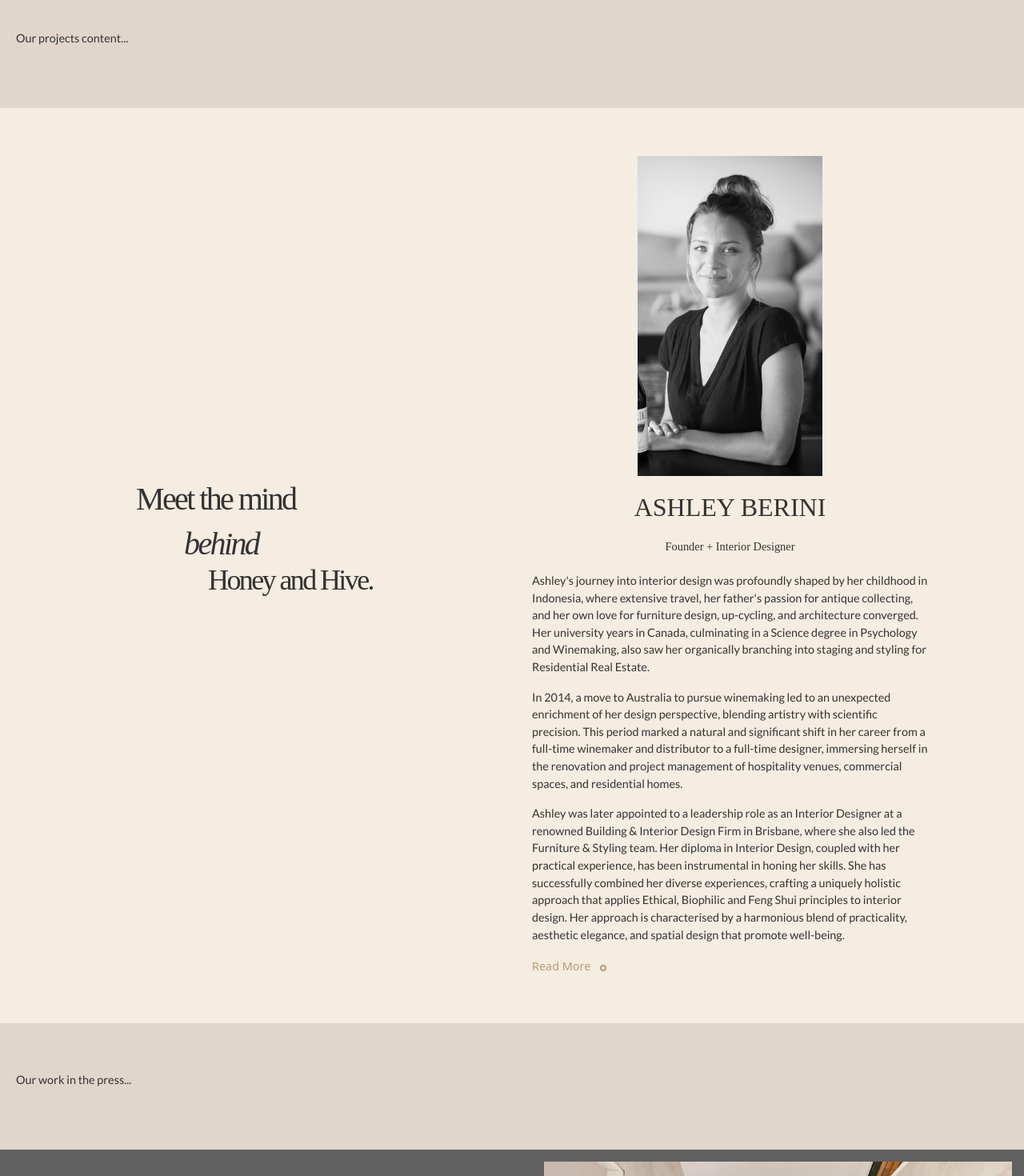
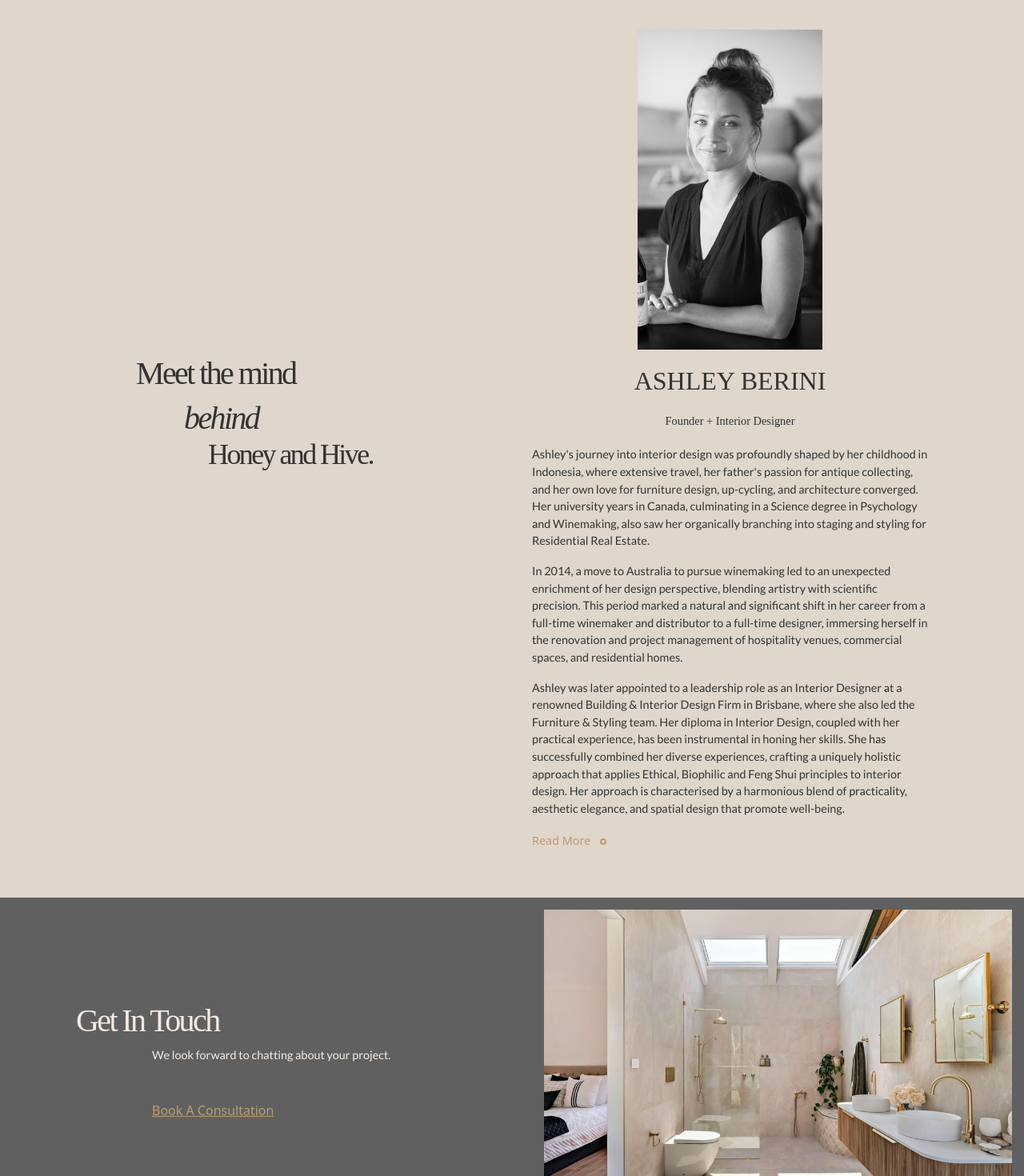
Before and after one commit to AussieKing/HoneyHive, a React (Create React App) app in the folder honey-and-hive/: page /about in a window 1280 px wide. Shown: the part 1400-2870 px from the top of the page at 80% size. Built offline with nearby package versions, Linux system fonts and the light colour scheme; a web font is replaced by a local one.

Commit message:
changed carousel to 1 image in Services page

```diff
--- a/honey-and-hive/src/components/About.css
+++ b/honey-and-hive/src/components/About.css
@@ -120,7 +120,7 @@
   align-items: center;
   justify-content: space-between;
   padding: 60px 20px;
-  background-color: var(--background-color);
+  background-color:  #e0d6cc;
 }
 
 .founders-left,
--- a/honey-and-hive/src/components/About.js
+++ b/honey-and-hive/src/components/About.js
@@ -58,10 +58,9 @@
         </div>
       </div>
 
-      <div className="about-projects">
-        {/* Content for the "Our Projects" section */}
+      {/* <div className="about-projects">
         <p>Our projects content...</p>
-      </div>
+      </div> */}
 
       <div className="about-founders">
         <div className="founders-left">
@@ -134,10 +133,9 @@
         </div>
       </div>
 
-      <div className="about-press">
-        {/* Content for the "Our Projects in the Press" section */}
+      {/* <div className="about-press">
         <p>Our work in the press...</p>
-      </div>
+      </div> */}
 
       {/* Contact sectiom*/}
       <div className="about-contact">
--- a/honey-and-hive/src/components/Home.js
+++ b/honey-and-hive/src/components/Home.js
@@ -174,7 +174,7 @@
         </div>
 
         {/* About us */}
-        <div classname="about-content-wrapper">
+        {/* <div classname="about-content-wrapper">
           <div className="about-image-half">IMAGE HERE</div>
           <div className="about-text-half">
             <div className="about-title">
@@ -185,7 +185,7 @@
               LEARN MORE HERE - link to about page
             </div>
           </div>
-        </div>
+        </div> */}
 
         <div className="about-contact">
           <div className="contact-left">
--- a/honey-and-hive/src/components/Services.js
+++ b/honey-and-hive/src/components/Services.js
@@ -209,9 +209,15 @@
             </h1>
           </div>
           <div className="projects-carousel">
-            <Swiper
+          <Swiper
               spaceBetween={20}
-              slidesPerView={3}
+              slidesPerView={1}
+              breakpoints={{
+                768: {
+                  slidesPerView: 3,
+                  spaceBetween: 20,
+                },
+              }}
               onSlideChange={() => console.log("slide change")}
               onSwiper={(swiper) => console.log(swiper)}
             >
@@ -235,7 +241,6 @@
               </SwiperSlide>
             </Swiper>
           </div>
-          {/* You can add more content here if needed */}
         </div>
 
         <div className="about-contact">
```
Also changed, not shown: 1 other file (tests, documents, lock files or other folders).
